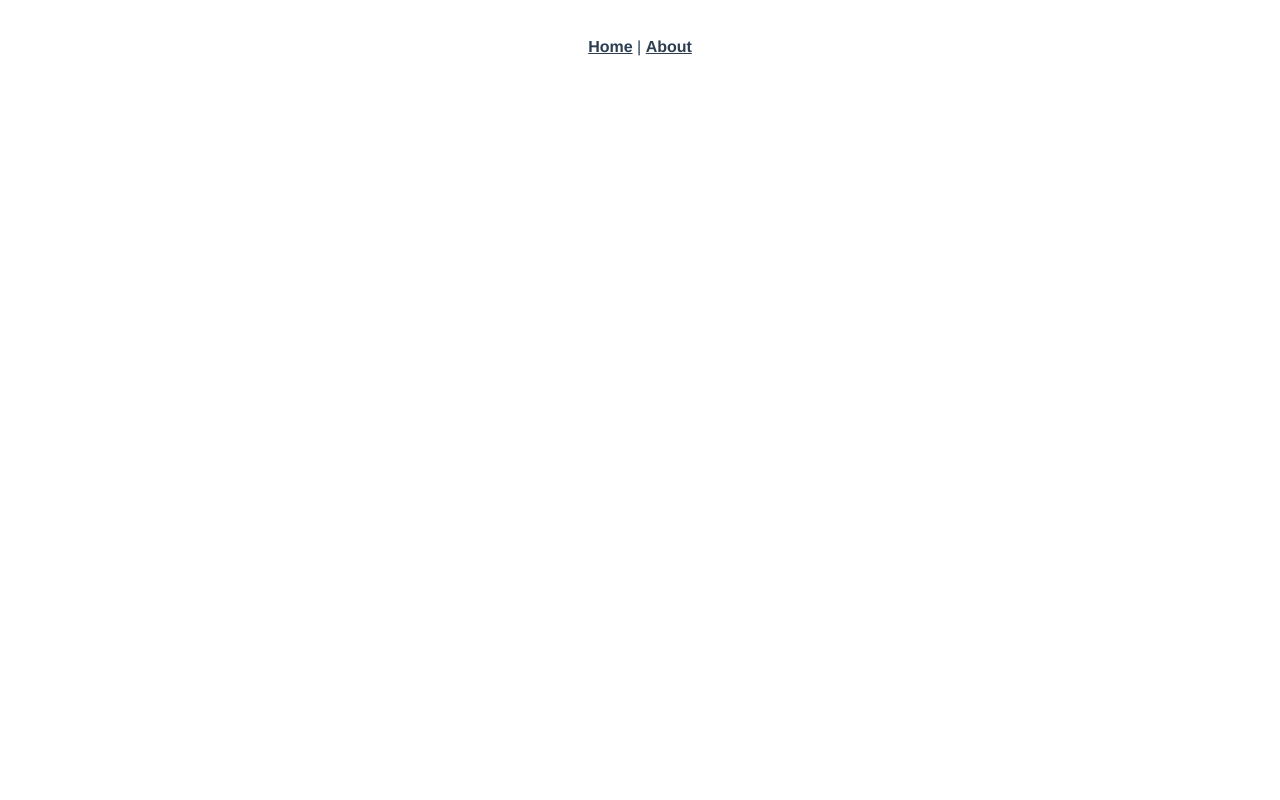
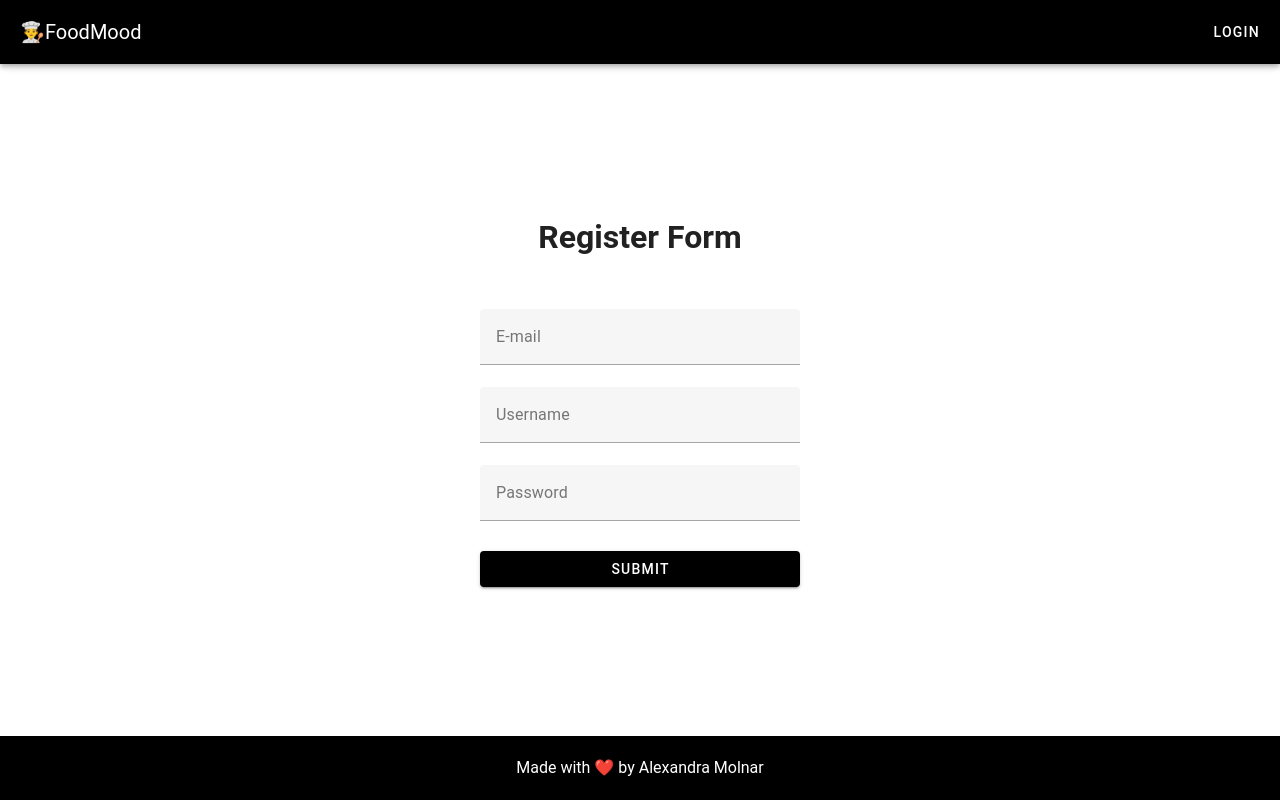
Before and after one commit to AlexandraMol/recipes-management-system, a Vue app in the folder client/: page /register in a window 1280 px wide. Before the commit this address had no page. Built offline with nearby package versions, Linux system fonts and the light colour scheme; no server answers.

Commit message:
feature: add UI for Landing, login and register pages

```diff
--- a/client/package.json
+++ b/client/package.json
@@ -7,9 +7,12 @@
     "build": "vue-cli-service build"
   },
   "dependencies": {
+    "@mdi/font": "^7.4.47",
     "core-js": "^3.8.3",
+    "firebase": "^11.2.0",
     "vue": "^3.2.13",
     "vue-router": "^4.0.3",
+    "vuetify": "^3.7.0-beta.1",
     "vuex": "^4.0.0"
   },
   "devDependencies": {
--- a/client/src/App.vue
+++ b/client/src/App.vue
@@ -1,30 +1,95 @@
 <template>
-  <nav>
-    <router-link to="/">Home</router-link> |
-    <router-link to="/about">About</router-link>
-  </nav>
-  <router-view/>
+  <v-app>
+    <v-app-bar app color="black" dark>
+      <v-toolbar-title @click="goToHomePage">
+        <span>👨‍🍳</span>
+        <span class="app-title">FoodMood</span>
+      </v-toolbar-title>
+      <v-spacer></v-spacer>
+      <v-btn @click="goToLogin" text>Login</v-btn>
+    </v-app-bar>
+    <v-main>
+      <router-view></router-view>
+    </v-main>
+    <v-footer app color="black" dark>
+      <v-col class="text-center white--text"
+        >Made with ❤️ by Alexandra Molnar</v-col
+      >
+    </v-footer>
+  </v-app>
 </template>
 
+<script>
+import {
+  VApp,
+  VAppBar,
+  VToolbarTitle,
+  VSpacer,
+  VBtn,
+  VMain,
+  VFooter,
+  VCol,
+} from "vuetify/components";
+
+export default {
+  name: "App",
+  methods: {
+    goToLogin() {
+      this.$router.push("/login");
+    },
+    goToHomePage() {
+      this.$router.push("/");
+    },
+  },
+  components: {
+    VApp,
+    VAppBar,
+    VToolbarTitle,
+    VSpacer,
+    VBtn,
+    VMain,
+    VFooter,
+    VCol,
+  },
+};
+</script>
+
 <style>
-#app {
-  font-family: Avenir, Helvetica, Arial, sans-serif;
-  -webkit-font-smoothing: antialiased;
-  -moz-osx-font-smoothing: grayscale;
-  text-align: center;
-  color: #2c3e50;
+body {
+  margin: 0;
 }
 
-nav {
-  padding: 30px;
+.v-toolbar-title:hover {
+  cursor: pointer;
 }
 
-nav a {
-  font-weight: bold;
-  color: #2c3e50;
+.v-main {
+  background: white;
 }
 
-nav a.router-link-exact-active {
-  color: #42b983;
+.container-auth {
+  display: flex;
+  gap: 3em;
+  flex-direction: column;
+  justify-content: center;
+  align-items: center;
+  height: 100%;
+}
+
+@media (max-width: 350px) {
+  .app-title {
+    display: none;
+    visibility: hidden;
+  }
+}
+
+.v-form {
+  width: 25%;
+}
+
+@media (max-width: 500px) {
+  .v-form {
+    width: 50%;
+  }
 }
 </style>
--- a/client/src/components/HelloWorld.vue
+++ /dev/null
@@ -1,59 +0,0 @@
-<template>
-  <div class="hello">
-    <h1>{{ msg }}</h1>
-    <p>
-      For a guide and recipes on how to configure / customize this project,<br>
-      check out the
-      <a href="https://cli.vuejs.org" target="_blank" rel="noopener">vue-cli documentation</a>.
-    </p>
-    <h3>Installed CLI Plugins</h3>
-    <ul>
-      <li><a href="https://github.com/vuejs/vue-cli/tree/dev/packages/%40vue/cli-plugin-babel" target="_blank" rel="noopener">babel</a></li>
-      <li><a href="https://github.com/vuejs/vue-cli/tree/dev/packages/%40vue/cli-plugin-router" target="_blank" rel="noopener">router</a></li>
-      <li><a href="https://github.com/vuejs/vue-cli/tree/dev/packages/%40vue/cli-plugin-vuex" target="_blank" rel="noopener">vuex</a></li>
-    </ul>
-    <h3>Essential Links</h3>
-    <ul>
-      <li><a href="https://vuejs.org" target="_blank" rel="noopener">Core Docs</a></li>
-      <li><a href="https://forum.vuejs.org" target="_blank" rel="noopener">Forum</a></li>
-      <li><a href="https://chat.vuejs.org" target="_blank" rel="noopener">Community Chat</a></li>
-      <li><a href="https://twitter.com/vuejs" target="_blank" rel="noopener">Twitter</a></li>
-      <li><a href="https://news.vuejs.org" target="_blank" rel="noopener">News</a></li>
-    </ul>
-    <h3>Ecosystem</h3>
-    <ul>
-      <li><a href="https://router.vuejs.org" target="_blank" rel="noopener">vue-router</a></li>
-      <li><a href="https://vuex.vuejs.org" target="_blank" rel="noopener">vuex</a></li>
-      <li><a href="https://github.com/vuejs/vue-devtools#vue-devtools" target="_blank" rel="noopener">vue-devtools</a></li>
-      <li><a href="https://vue-loader.vuejs.org" target="_blank" rel="noopener">vue-loader</a></li>
-      <li><a href="https://github.com/vuejs/awesome-vue" target="_blank" rel="noopener">awesome-vue</a></li>
-    </ul>
-  </div>
-</template>
-
-<script>
-export default {
-  name: 'HelloWorld',
-  props: {
-    msg: String
-  }
-}
-</script>
-
-<!-- Add "scoped" attribute to limit CSS to this component only -->
-<style scoped>
-h3 {
-  margin: 40px 0 0;
-}
-ul {
-  list-style-type: none;
-  padding: 0;
-}
-li {
-  display: inline-block;
-  margin: 0 10px;
-}
-a {
-  color: #42b983;
-}
-</style>
--- /dev/null
+++ b/client/src/firebase.js
@@ -0,0 +1,14 @@
+import { initializeApp } from "firebase/app";
+import { getAuth } from "firebase/auth";
+
+const firebaseConfig = {
+  apiKey: process.env.VUE_APP_API_KEY,
+  authDomain: process.env.VUE_APP_AUTH_DOMAIN,
+  projectId: process.env.VUE_APP_PROJECT_ID,
+  storageBucket: process.env.VUE_APP_STORAGE_BUCKET,
+  messagingSenderId: process.env.VUE_APP_MESSAGING_SENDER_ID,
+  appId: process.env.VUE_APP_APP_ID,
+};
+
+const app = initializeApp(firebaseConfig);
+export const auth = getAuth(app);
--- a/client/src/main.js
+++ b/client/src/main.js
@@ -1,6 +1,12 @@
-import { createApp } from 'vue'
-import App from './App.vue'
-import router from './router'
-import store from './store'
+import { createApp } from "vue";
+import App from "./App.vue";
+import router from "./router";
+import store from "./store";
 
-createApp(App).use(store).use(router).mount('#app')
+import "vuetify/styles";
+import "@mdi/font/css/materialdesignicons.css";
+import { createVuetify } from "vuetify";
+
+const vuetify = createVuetify();
+
+createApp(App).use(store).use(vuetify).use(router).mount("#app");
--- a/client/src/router/index.js
+++ b/client/src/router/index.js
@@ -1,25 +1,30 @@
-import { createRouter, createWebHistory } from 'vue-router'
-import HomeView from '../views/HomeView.vue'
+import { createRouter, createWebHistory } from "vue-router";
+import { auth } from "../firebase";
+import LandingPage from "@/views/LandingPage.vue";
+import Login from "@/views/Login.vue";
+import Register from "@/views/Register.vue";
 
 const routes = [
   {
-    path: '/',
-    name: 'home',
-    component: HomeView
+    path: "/",
+    name: "LandingPage",
+    component: LandingPage,
   },
   {
-    path: '/about',
-    name: 'about',
-    // route level code-splitting
-    // this generates a separate chunk (about.[hash].js) for this route
-    // which is lazy-loaded when the route is visited.
-    component: () => import(/* webpackChunkName: "about" */ '../views/AboutView.vue')
-  }
-]
+    path: "/login",
+    name: "Login",
+    component: Login,
+  },
+  {
+    path: "/register",
+    name: "Register",
+    component: Register,
+  },
+];
 
 const router = createRouter({
-  history: createWebHistory(process.env.BASE_URL),
-  routes
-})
+  history: createWebHistory(),
+  routes,
+});
 
-export default router
+export default router;
--- a/client/src/views/AboutView.vue
+++ /dev/null
@@ -1,5 +0,0 @@
-<template>
-  <div class="about">
-    <h1>This is an about page</h1>
-  </div>
-</template>
--- a/client/src/views/HomeView.vue
+++ /dev/null
@@ -1,17 +0,0 @@
-<template>
-  <div class="home">
-    <HelloWorld msg="Welcome to Your Vue.js App" />
-  </div>
-</template>
-
-<script>
-// @ is an alias to /src
-import HelloWorld from "@/components/HelloWorld.vue";
-
-export default {
-  name: "HomeView",
-  components: {
-    HelloWorld,
-  },
-};
-</script>
--- /dev/null
+++ b/client/src/views/LandingPage.vue
@@ -0,0 +1,48 @@
+<template>
+  <v-container
+    class="d-flex justify-center align-center text-center"
+    style="height: 70vh"
+  >
+    <div class="description">
+      <h1 class="text-h3 mb-4">Welcome to our website!</h1>
+      <p class="text-h6">
+        <b>FoodMood</b> is the perfect app for food lovers, chefs, and home
+        cooks alike. It's your go-to platform when you want to store, share and
+        explore from around the world.
+      </p>
+      <p class="text-h6">Join the FoodMood Community Today!</p>
+      <v-btn @click="goToRegister" class="register-button" color="black" large
+        >Register</v-btn
+      >
+    </div>
+  </v-container>
+</template>
+<script>
+import { VBtn, VContainer } from "vuetify/components";
+export default {
+  name: "LandingPage",
+  components: {
+    VBtn,
+    VContainer,
+  },
+  methods: {
+    goToRegister() {
+      this.$router.push("/register");
+    },
+  },
+};
+</script>
+
+<style>
+.description {
+  width: 60%;
+  display: flex;
+  flex-direction: column;
+  align-items: center;
+  gap: 2rem;
+}
+
+.register-button {
+  width: 200px;
+}
+</style>
--- /dev/null
+++ b/client/src/views/Login.vue
@@ -0,0 +1,75 @@
+<template>
+  <div class="container-auth">
+    <h1>Login Form</h1>
+    <v-form v-model="valid" @submit.prevent="submitLogin">
+      <v-text-field
+        v-model="email"
+        :rules="emailRules"
+        label="E-mail"
+        required
+      ></v-text-field>
+      <v-text-field
+        v-model="password"
+        :rules="passwordRules"
+        type="password"
+        label="Password"
+        required
+      ></v-text-field>
+      <v-btn type="submit" class="mt-2" color="black" block>Submit</v-btn>
+    </v-form>
+  </div>
+</template>
+
+<script>
+import {
+  VForm,
+  VContainer,
+  VRow,
+  VCol,
+  VTextField,
+  VBtn,
+} from "vuetify/components";
+export default {
+  name: "Register",
+  components: {
+    VForm,
+    VContainer,
+    VRow,
+    VCol,
+    VTextField,
+    VBtn,
+  },
+  data: () => ({
+    valid: false,
+    email: "",
+    emailRules: [
+      (value) => {
+        if (value) {
+          return true;
+        }
+        return "E-mail is required.";
+      },
+    ],
+    password: "",
+    passwordRules: [
+      (value) => {
+        if (value) {
+          return true;
+        }
+        return "Password is required.";
+      },
+    ],
+  }),
+  methods: {
+    submitLogin() {
+      if (this.valid) {
+        alert(`Form data:\nEmail: ${this.email}\nPassword: ${this.password}`);
+        //TODO: route to backend
+        this.$router.push("/explore");
+      } else {
+        return;
+      }
+    },
+  },
+};
+</script>
--- /dev/null
+++ b/client/src/views/Register.vue
@@ -0,0 +1,111 @@
+<template>
+  <div class="container-auth">
+    <h1>Register Form</h1>
+    <v-form v-model="valid" @submit.prevent="submitRegister">
+      <v-text-field
+        v-model="email"
+        :rules="emailRules"
+        label="E-mail"
+        required
+      ></v-text-field>
+      <v-text-field
+        v-model="username"
+        :counter="10"
+        :rules="usernameRules"
+        label="Username"
+        required
+      ></v-text-field>
+      <v-text-field
+        v-model="password"
+        :rules="passwordRules"
+        type="password"
+        label="Password"
+        required
+      ></v-text-field>
+      <v-btn type="submit" class="mt-2" color="black" block>Submit</v-btn>
+    </v-form>
+  </div>
+</template>
+
+<script>
+import {
+  VForm,
+  VContainer,
+  VRow,
+  VCol,
+  VTextField,
+  VBtn,
+} from "vuetify/components";
+export default {
+  name: "Register",
+  components: {
+    VForm,
+    VContainer,
+    VRow,
+    VCol,
+    VTextField,
+    VBtn,
+  },
+  data: () => ({
+    valid: false,
+    username: "",
+    usernameRules: [
+      (value) => {
+        if (value) {
+          return true;
+        }
+        return "Name is required.";
+      },
+      (value) => {
+        if (value?.length <= 10) {
+          return true;
+        }
+        return "Name must be less than 10 characters.";
+      },
+    ],
+    email: "",
+    emailRules: [
+      (value) => {
+        if (value) {
+          return true;
+        }
+        return "E-mail is required.";
+      },
+      (value) => {
+        if (/.+@.+\..+/.test(value)) {
+          return true;
+        }
+        return "E-mail must be valid.";
+      },
+    ],
+    password: "",
+    passwordRules: [
+      (value) => {
+        if (value) {
+          return true;
+        }
+        return "Password is required.";
+      },
+      (value) => {
+        if (value?.length >= 6) {
+          return true;
+        }
+        return "Password must be more than 6 characters.";
+      },
+    ],
+  }),
+  methods: {
+    submitRegister() {
+      if (this.valid) {
+        alert(
+          `Form data:\nUsername: ${this.username}\nEmail: ${this.email}\nPassword: ${this.password}`
+        );
+        //TODO: route to backend
+        this.$router.push("/login");
+      } else {
+        return;
+      }
+    },
+  },
+};
+</script>
--- a/client/vue.config.js
+++ b/client/vue.config.js
@@ -1,4 +1,5 @@
-const { defineConfig } = require('@vue/cli-service')
+const { defineConfig } = require("@vue/cli-service");
+
 module.exports = defineConfig({
-  transpileDependencies: true
-})
+  transpileDependencies: true,
+});
```
Also changed, not shown: client/src/assets/logo.png (deleted), 1 other file (tests, documents, lock files or other folders).
